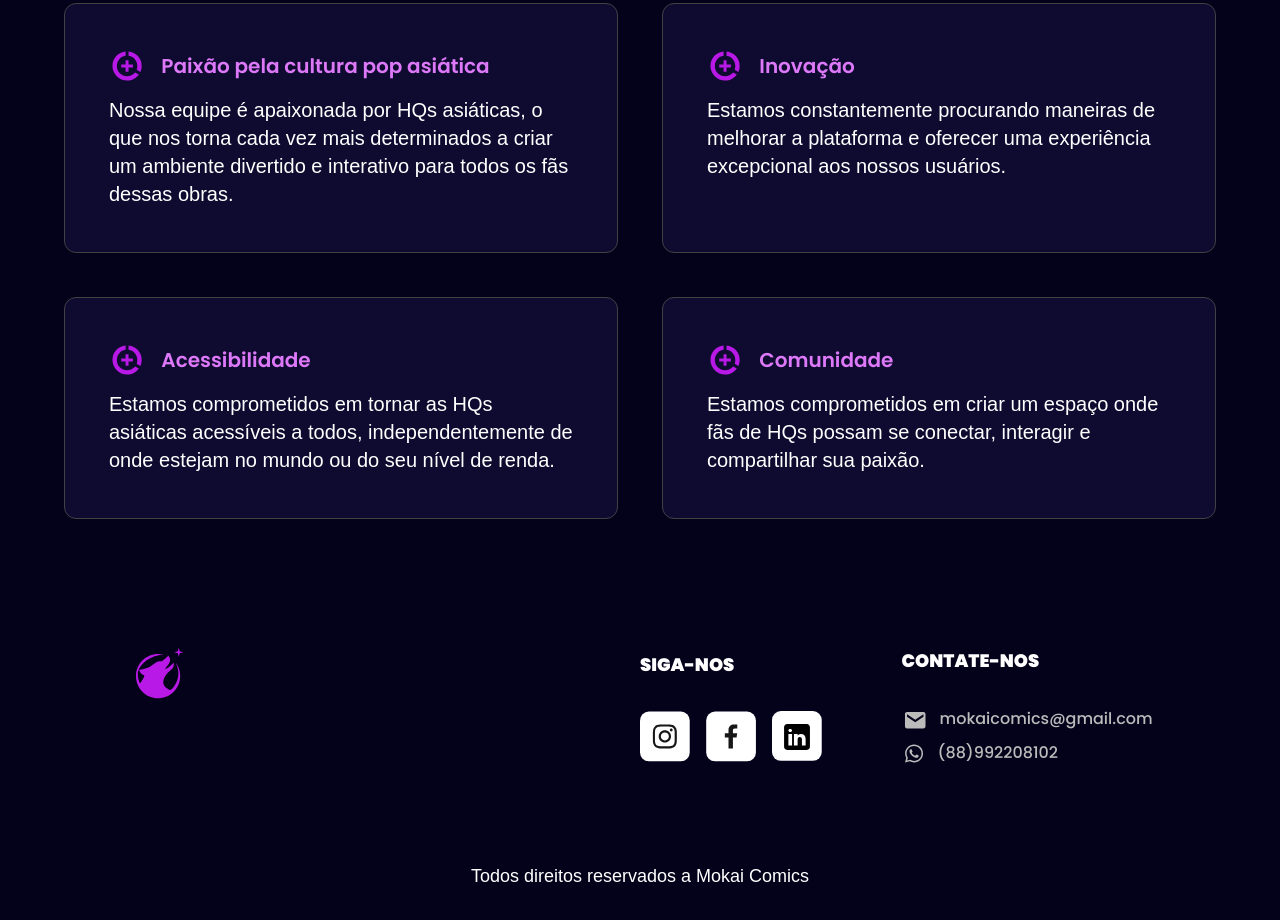
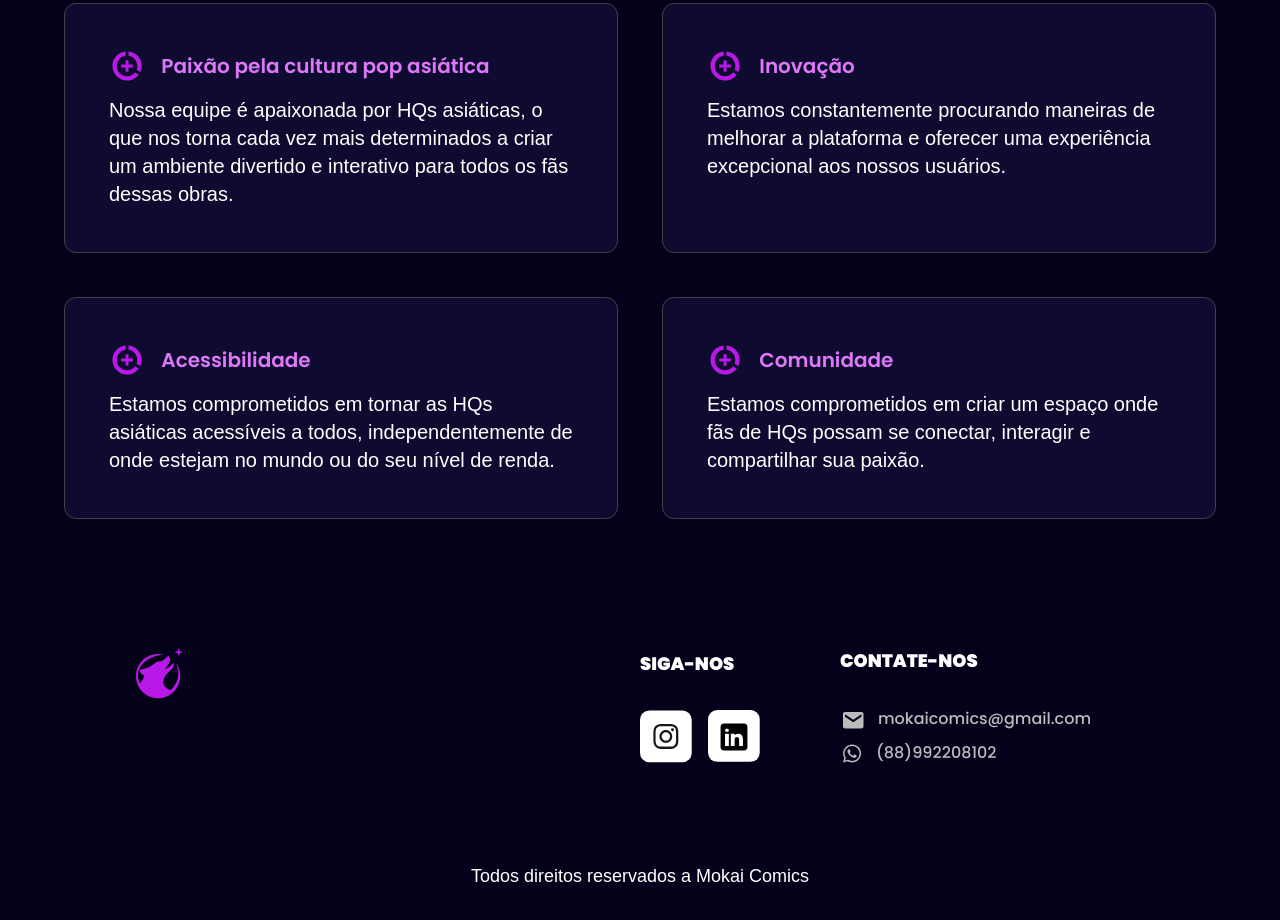
Before and after one commit to MokaiComics/mokai-comics-landing-page, a plain HTML site: page index.html in a window 1280 px wide. Shown: the part 2239-3159 px from the top of the page. Drawn offline with nearby package versions, Linux system fonts and the light colour scheme; a web font is replaced by a local one.

Commit message:
atualizando lista de contato

```diff
--- a/index.html
+++ b/index.html
@@ -322,9 +322,6 @@
               <a href="https://www.instagram.com/mokaicomics/" target="_blank">
                 <img  src="./assets/instagram-icon.svg" alt="icone-instagram">
               </a>
-              <a href="https://www.facebook.com/profile.php?id=61552794666393&mibextid=rS40aB7S9Ucbxw6v" target="_blank">
-                <img src="./assets/facebook-icon.svg" alt="icone-facebook">
-              </a>
               <a href="https://www.linkedin.com/company/mokai-comics/" target="_blank" class="">
                 <img src="./assets/linkedin-icon.svg" alt="icone-linkedin">
               </a>
```
